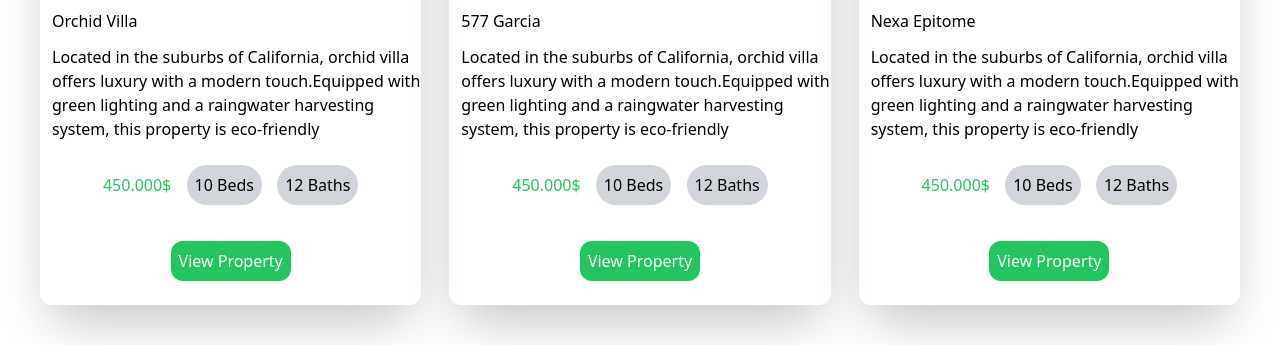
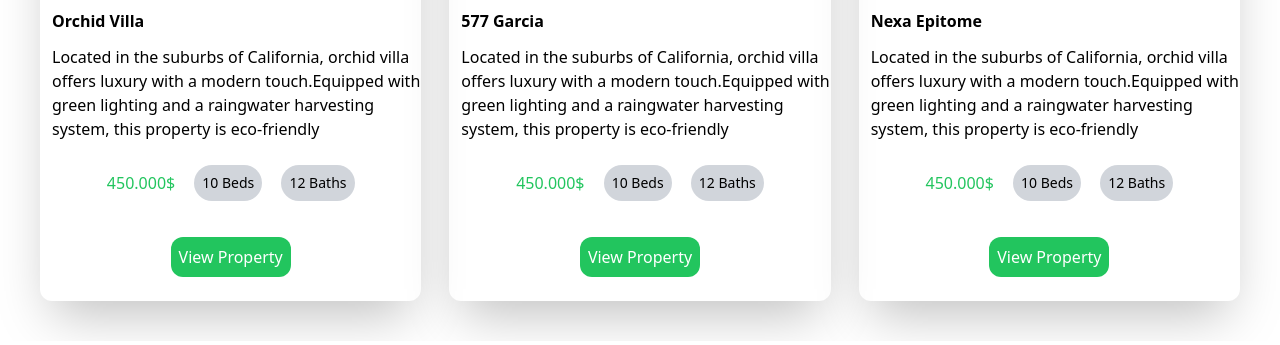
Before and after one commit to Batuhan445/real-estate-web-site, a website: page public/index.html in a window 1280 px wide. Shown: the part 917-1262 px from the top of the page. Drawn offline with nearby package versions, Linux system fonts and the light colour scheme.

Commit message:
properties edited. note : edit started after earthquake

```diff
--- a/public/index.html
+++ b/public/index.html
@@ -54,7 +54,7 @@
 
             <img class="w-full rounded-t-2xl" src="./image/villa1.jpg" alt="villa1">
 
-            <h1 class="mt-3 ml-3">Orchid Villa</h1>
+            <h1 class="mt-3 ml-3 font-bold">Orchid Villa</h1>
 
             <p class="mt-3 ml-3">Located in the suburbs of California, orchid villa offers luxury with a modern
                 touch.Equipped with green
@@ -62,8 +62,8 @@
 
             <div class="flex justify-evenly items-center w-3/4 mx-auto mt-6">
                 <span class="text-green-500">450.000$</span>
-                <p class="bg-gray-300 rounded-full p-2">10 Beds</p>
-                <p class="bg-gray-300 rounded-full p-2">12 Baths</p>
+                <p class="bg-gray-300 rounded-full p-2 text-sm">10 Beds</p>
+                <p class="bg-gray-300 rounded-full p-2 text-sm">12 Baths</p>
             </div>
 
             <a href="#" class="flex justify-center mt-9 p-2 rounded-xl bg-green-500 text-white mx-auto">View Property</a>
@@ -73,7 +73,7 @@
         <div class="flex flex-col justify-center shadow-2xl rounded-xl pb-6">
             <img class="w-full rounded-t-2xl" src="./image/villa2.jpg" alt="villa2">
 
-            <h1 class="mt-3 ml-3">577 Garcia</h1>
+            <h1 class="mt-3 ml-3 font-bold">577 Garcia</h1>
 
             <p class="mt-3 ml-3">Located in the suburbs of California, orchid villa offers luxury with a modern
                 touch.Equipped with green
@@ -83,8 +83,8 @@
 
             <div class="flex justify-evenly items-center w-3/4 mx-auto mt-6">
                 <span class="text-green-500">450.000$</span>
-                <p class="bg-gray-300 rounded-full p-2">10 Beds</p>
-                <p class="bg-gray-300 rounded-full p-2">12 Baths</p>
+                <p class="bg-gray-300 rounded-full p-2 text-sm">10 Beds</p>
+                <p class="bg-gray-300 rounded-full p-2 text-sm">12 Baths</p>
             </div>
 
             <a href="#" class="flex justify-center mt-9 p-2 rounded-xl bg-green-500 text-white mx-auto">View Property</a>
@@ -96,7 +96,7 @@
 
             <img class="w-full rounded-t-2xl" src="./image/villa3.jpg" alt="villa3">
 
-            <h1 class="mt-3 ml-3">Nexa Epitome</h1>
+            <h1 class="mt-3 ml-3 font-bold">Nexa Epitome</h1>
 
             <p class="mt-3 ml-3">Located in the suburbs of California, orchid villa offers luxury with a modern
                 touch.Equipped with green
@@ -104,8 +104,8 @@
 
             <div class="flex justify-evenly items-center w-3/4 mx-auto mt-6">
                 <span class="text-green-500">450.000$</span>
-                <p class="bg-gray-300 rounded-full p-2">10 Beds</p>
-                <p class="bg-gray-300 rounded-full p-2">12 Baths</p>
+                <p class="bg-gray-300 rounded-full p-2 text-sm">10 Beds</p>
+                <p class="bg-gray-300 rounded-full p-2 text-sm">12 Baths</p>
             </div>
 
             <a href="#" class="flex justify-center mt-9 p-2 rounded-xl bg-green-500 text-white mx-auto">View Property</a>
```
